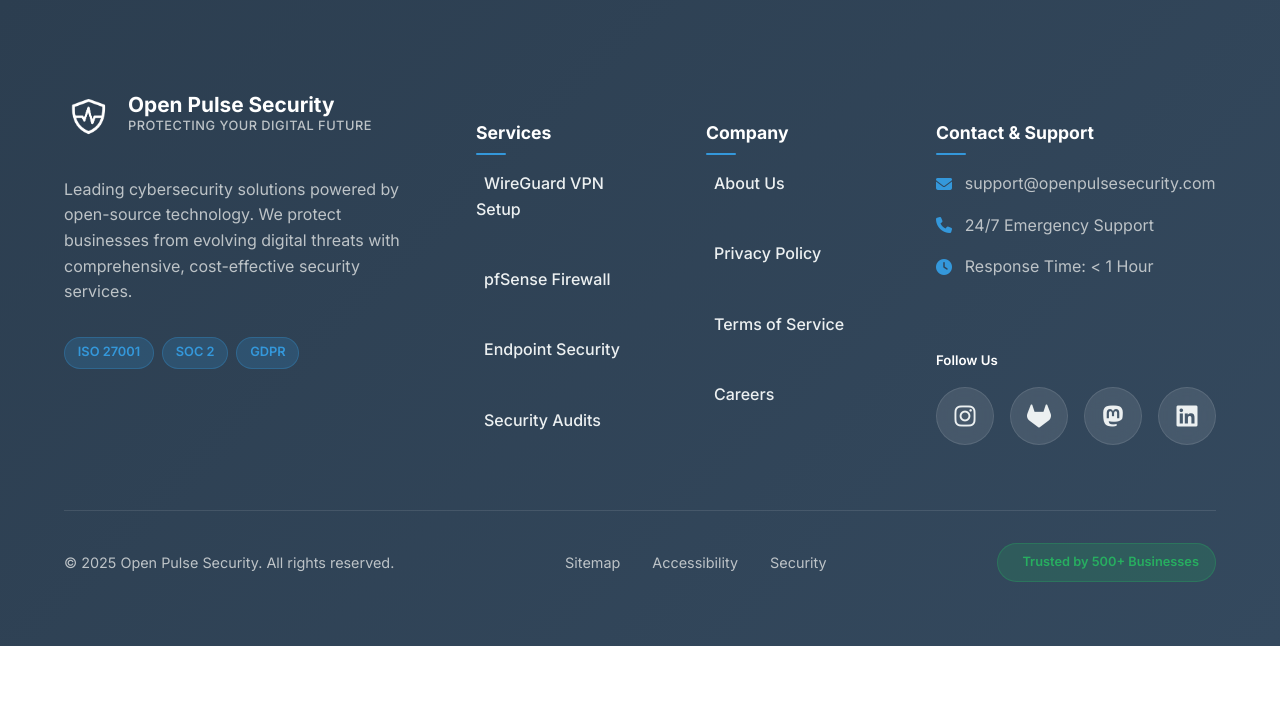
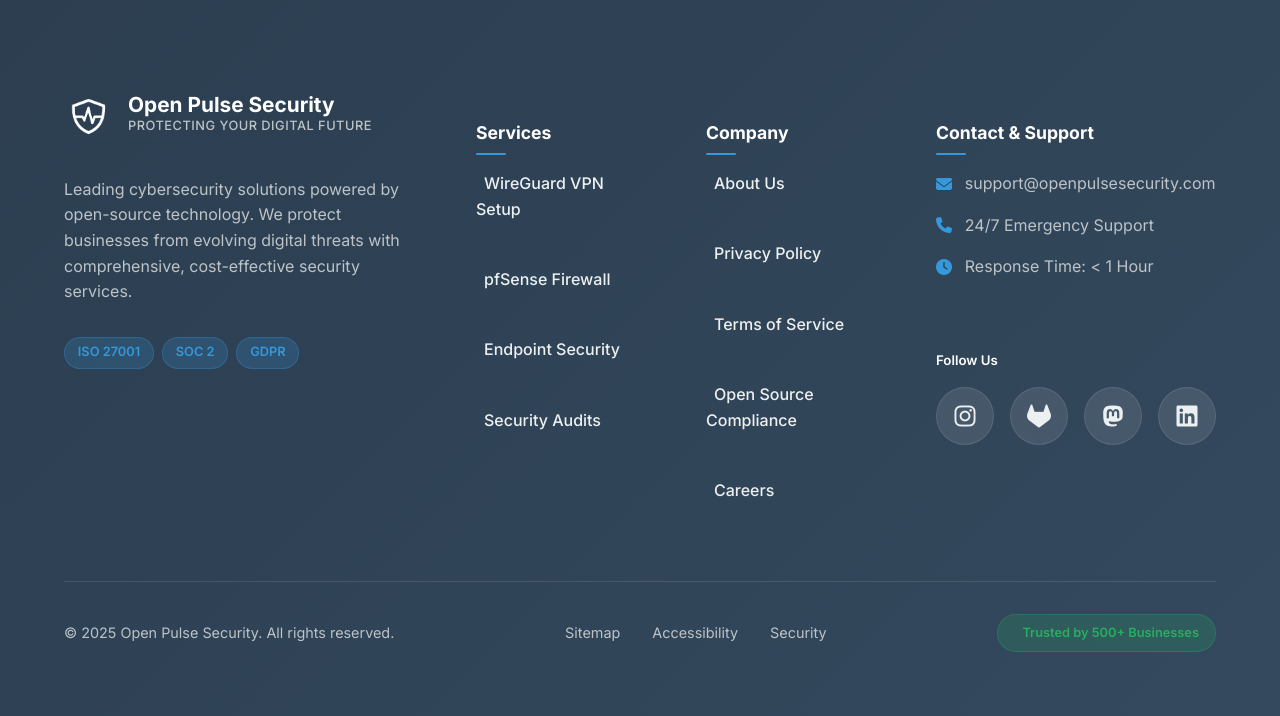
Before and after one commit to openpulsesecurity/openpulsesec_web, a Flask app: page /about in a window 1280 px wide. Shown: the part 3816-4532 px from the top of the page. Before the commit the page ends 4462 px from the top, so only its background shows below. Run offline with Flask 3, Linux system fonts and the light colour scheme.

Commit message:
feat: Add Open Source Compliance link to footer
Added a new link to the Open Source Compliance page
in the footer navigation.
Removed Unnecessary comments for cleaner code

```diff
--- a/app/templates/base.html
+++ b/app/templates/base.html
@@ -11,7 +11,6 @@
     <link rel="icon" type="image/x-icon" href="{{ url_for('static', filename='images/favicon.ico') }}">
 </head>
 <body>
-    <!-- Header -->
     <header class="main-header">
         <div class="header-container">
             <div class="header-left">
@@ -72,7 +71,6 @@
             </div>
         </div>
 
-        <!-- Mobile Navigation -->
         <div class="mobile-nav">
             <ul class="mobile-nav-menu">
                 <li><a href="{{ url_for('main.index') }}" class="mobile-nav-link">Home</a></li>
@@ -83,7 +81,6 @@
         </div>
     </header>
 
-    <!-- Flash Messages -->
     {% with messages = get_flashed_messages(with_categories=true) %}
     {% if messages %}
         <div class="flash-messages">
@@ -102,15 +99,12 @@
     {% endif %}
     {% endwith %}
 
-    <!-- Main Content -->
     <main class="main-content">
         {% block content %}{% endblock %}
     </main>
 
-    <!-- Footer -->
     <footer class="main-footer">
         <div class="footer-container">
-            <!-- Footer Top -->
             <div class="footer-top">
                 <div class="footer-section footer-brand">
                     <div class="footer-logo">
@@ -148,6 +142,7 @@
                         <li><a href="/about">About Us</a></li>
                         <li><a href="/privacy-policy">Privacy Policy</a></li>
                         <li><a href="/terms-of-service">Terms of Service</a></li>
+                        <li><a href="/oss-compliance">Open Source Compliance</a></li>
                         <li><a href="/careers">Careers</a></li>
                     </ul>
                 </div>
@@ -188,7 +183,6 @@
                 </div>
             </div>
 
-            <!-- Footer Bottom -->
             <div class="footer-bottom">
                 <div class="footer-bottom-content">
                     <div class="copyright">
@@ -210,7 +204,6 @@
         </div>
     </footer>
 
-    <!-- JavaScript for mobile menu -->
     <script>
         document.addEventListener('DOMContentLoaded', function() {
             const mobileToggle = document.querySelector('.mobile-menu-toggle');
```
